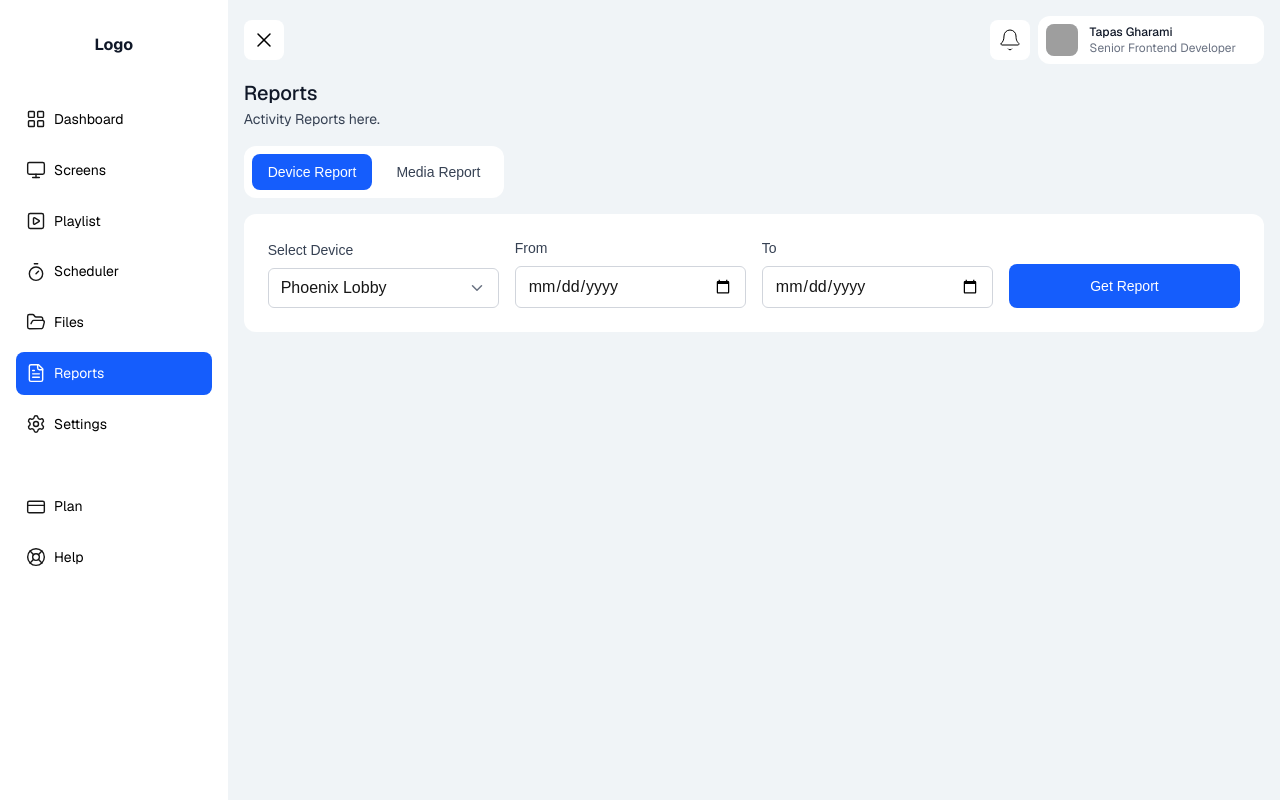
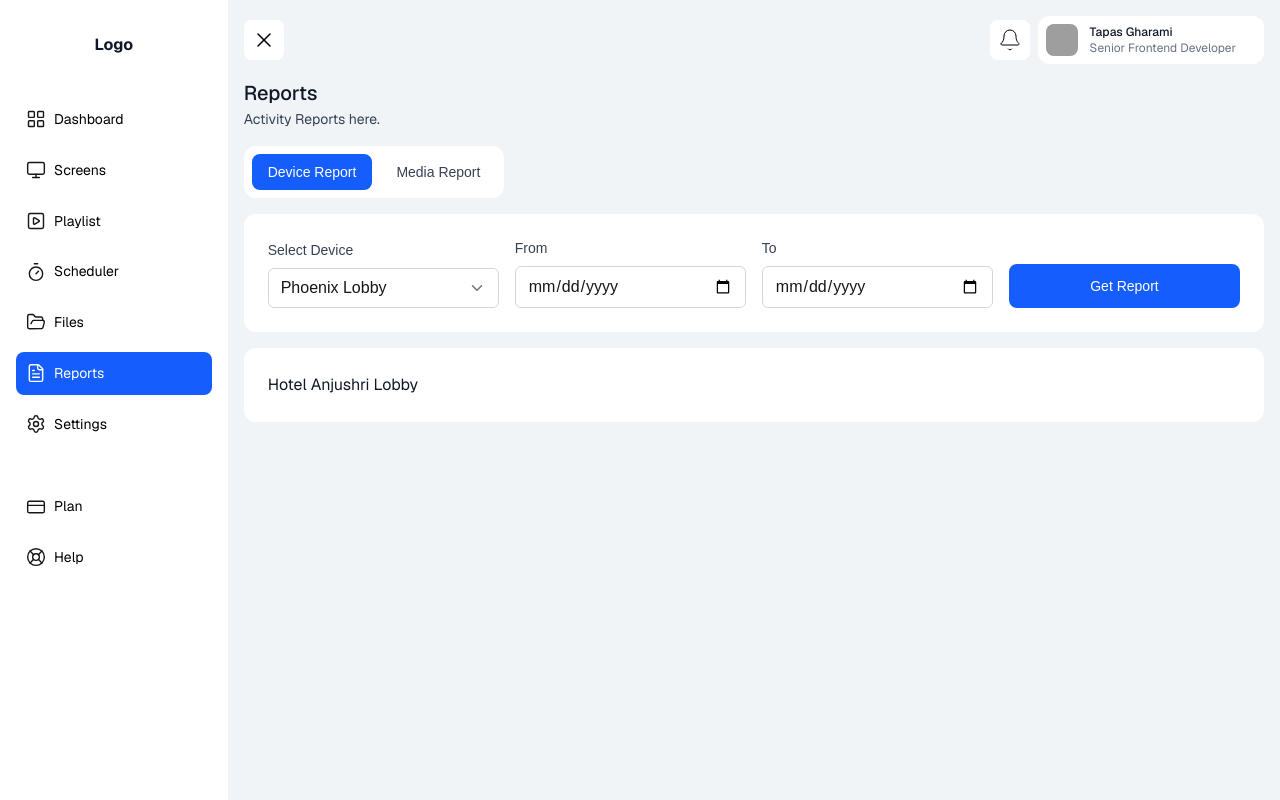
Before and after one commit to Mern-Tapas/signage-v2, a Next.js app: page /user/reports/device in a window 1280 px wide. Built offline with nearby package versions, Linux system fonts and the light colour scheme; grey boxes are pictures that could not be loaded.

Commit message:
fix error

```diff
--- a/app/(user)/user/reports/page.tsx
+++ b/app/(user)/user/reports/page.tsx
@@ -4,7 +4,7 @@ import React from 'react'
 import { useEffect } from 'react'
 import { useRouter } from 'next/navigation'
 
-function page() {
+function Page() {
 
    const router = useRouter()
     useEffect(() => {
@@ -15,4 +15,4 @@ function page() {
   )
 }
 
-export default page
+export default Page
--- a/components/ui/pages/UserDeviceReports.tsx
+++ b/components/ui/pages/UserDeviceReports.tsx
@@ -4,6 +4,7 @@ import Container from '@/components/layout/Container'
 import { Select } from '../custome/Select'
 import { Input } from '../custome/Input'
 import { Button } from '../custome/Button'
+import { Typography } from '@/components/typography/typography'
 
 function UserDeviceReport() {
 
@@ -43,6 +44,12 @@ function UserDeviceReport() {
 
             </Container>
 
+            <Container padding='lg' variant='primary' radius='xl'>
+                <Container>
+                    <Typography>Hotel Anjushri Lobby</Typography>
+                </Container>
+
+            </Container>
 
 
 
```
